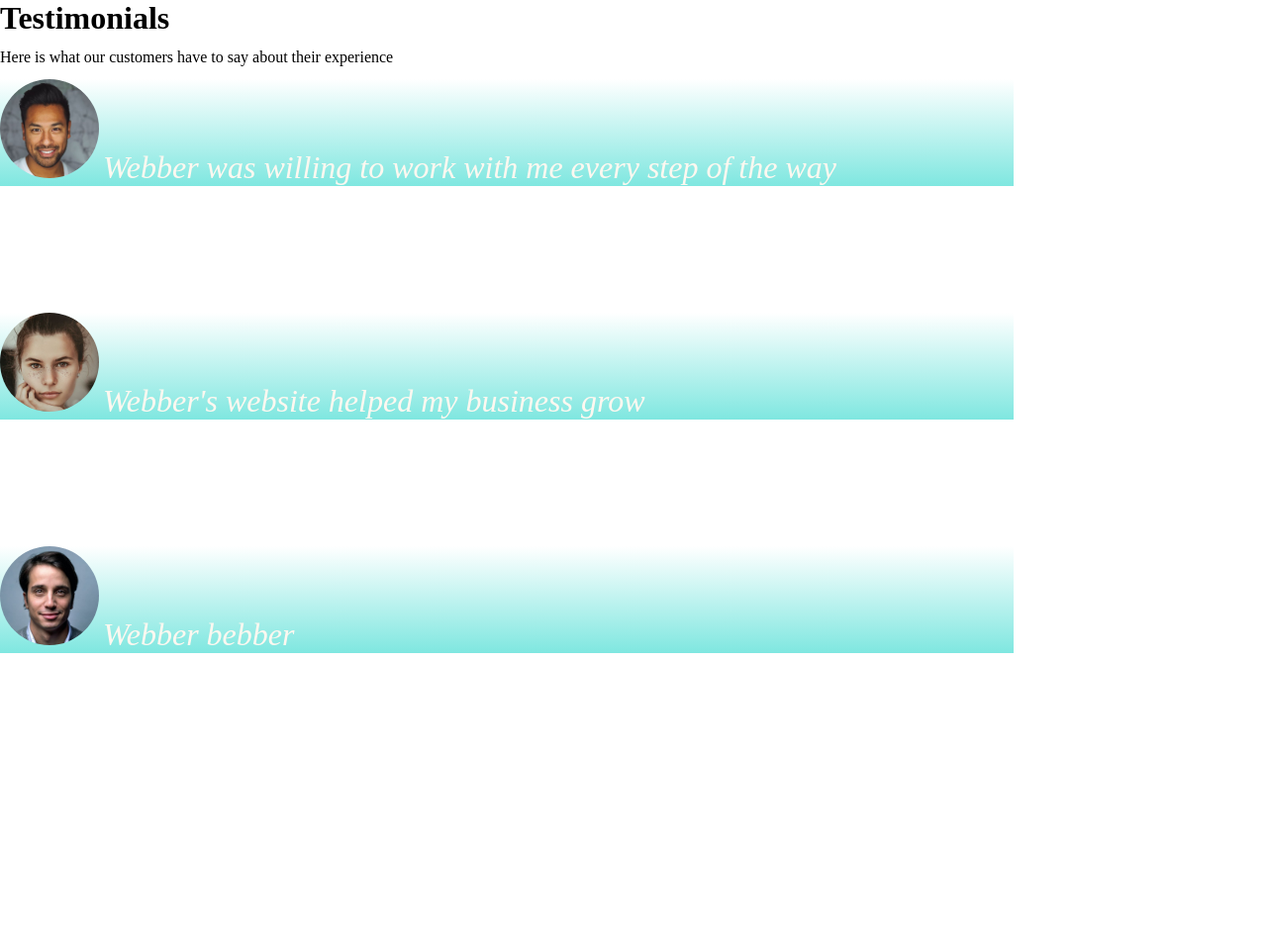
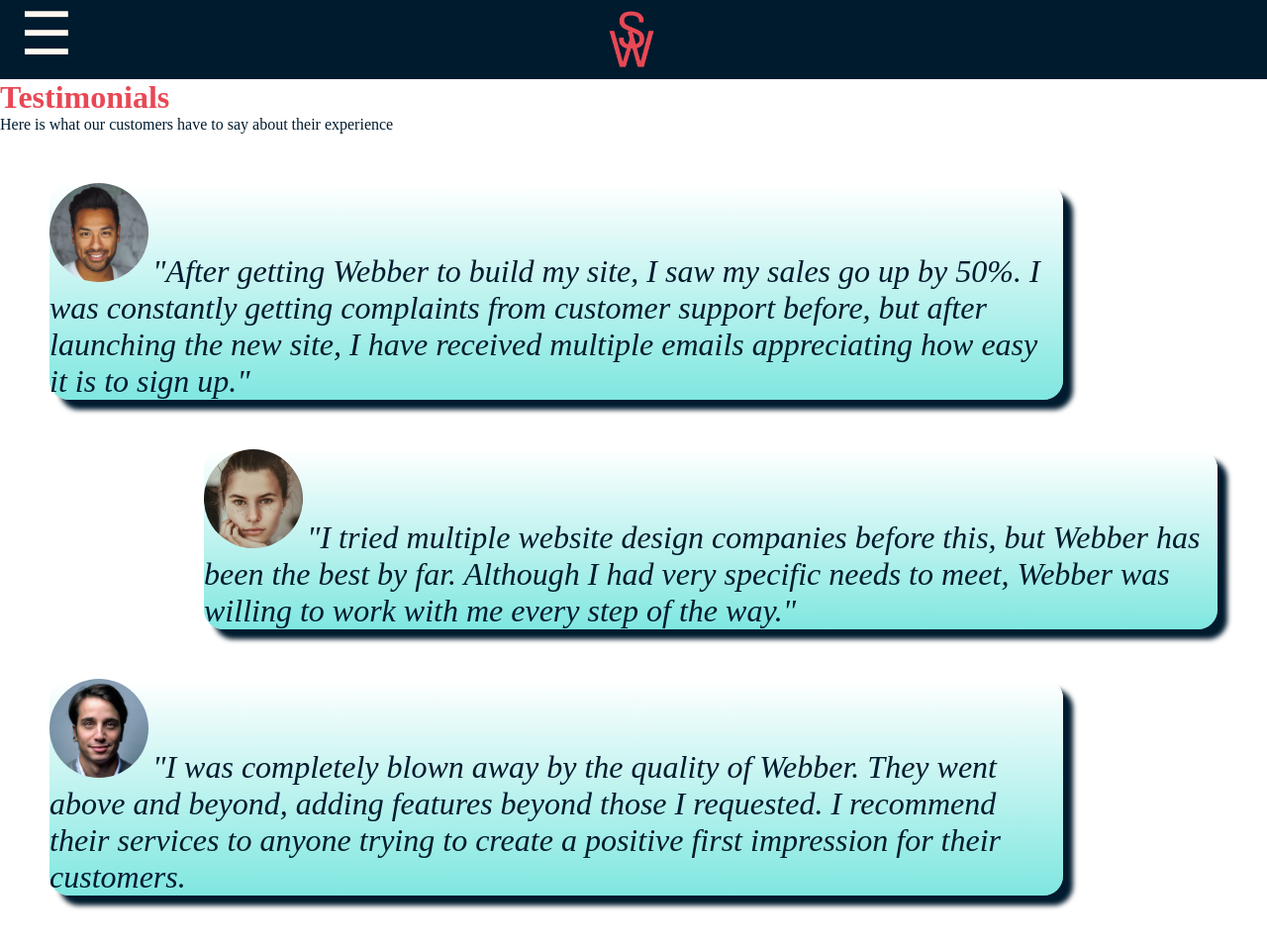
Before and after one commit to mirarj/SpiderWeb, a PHP site: page /testimonials.html in a window 1280 px wide. Shown: the whole page at 99% size. Before the commit the page ends 660 px from the top, so only its background shows below. Run offline with PHP 8.4, Linux system fonts and the light colour scheme.

Commit message:
updates pages

```diff
--- a/style.css
+++ b/style.css
@@ -9,6 +9,13 @@ height: 100vh;
 display: grid;
 grid-template-rows: auto auto auto;
 }
+
+a:visited, a:link {color:#e84855; text-decoration: none;}
+a:hover {font-weight: bolder;}
+
+h1 {color: #e84855;}
+h2 {color: #00cfc1;}
+p {color: #001b2e;}
 
 .header {
 background-color: #001B2E;;
@@ -135,6 +142,12 @@ padding-bottom: 30px;
 padding-top: 30px;
 }
 
+.box {
+    box-shadow: 10px 10px 5px #001b2e;
+    background-image:linear-gradient(180deg, white, #00cfc180 );
+    border-radius: 20px;
+}
+
 @media screen and (max-width: 700px) {
 .navigation_bar ul li {
 padding: 10px 6px;
--- a/testimonials.html
+++ b/testimonials.html
@@ -13,31 +13,74 @@
             integrity="sha256-ZwqZIVdD3iXNyGHbSYdsmWP//UBokj2FHAxKuSBKDSo="
             crossorigin="anonymous"></script>
     <style>
-        li.testimonial {list-style: none; width: 80%; background-image:linear-gradient(180deg, white, #00cfc180 ); margin-bottom: 10%;}
+        ul {margin-top: 50px;}
+        li.testimonial {list-style: none; width: 80%; background-image:linear-gradient(180deg, white, #00cfc180 ); margin-bottom: 50px;}
         .testimonial img {height: 100px; width:100px; display: inline; border-radius: 50px; overflow-y: hidden;}
-        .testimonial_text {height: 100px; align-self: flex-end; display: inline; color: #fff8f0; font-style: italic; font-size: 200%;}
-
+        .testimonial_text {height: 100px; align-self: flex-end; display: inline; color: #001b2e; font-style: italic; font-size: 200%;}
+        .left {float: left; margin-left: 50px;}
+        .right {float: right; margin-right: 50px;}
     </style>
-
-
 
 </head>
 
 <body>
+
+    <div class="header">
+
+        <div class="sidebar" id="sidebar">
+            <a><span class="close" id="close">&times;</span></a>
+            <ul>
+                <li><a href="index.html">Home Page</a></li>
+                <li><a href="contact_form.html">Contact Us</a></li>
+                <li><a href="aboutus.html">About Us</a></li>
+                <li><a href="webber.html">Payment Plans</a></li>
+                <li><a href="testimonials.html">Testimonials</a></li>
+                <li><a href="othersites.html">Websites We Built</a></li>
+                <li><a href="process.html">Our Services</a></li>
+            </ul>
+
+        </div>
+        <div class="logo">
+            <a href="index.html"><img id="logo_img" src="images/swico.ico"></a>
+        </div>
+
+        <div class="open_sidebar">
+            <span class="toggler" id="toggler">&#9776;</span>
+        </div>
+
+
+
+    </div>
+
+    <script>
+
+        let sidebar = document.getElementById("sidebar");
+        let toggler = document.getElementById("toggler");
+        let closer = document.getElementById('close');
+
+        closer.onclick = function() {
+            sidebar.style.width = "0px";
+        }
+
+        toggler.onclick = function() {
+            sidebar.style.width = "300px";
+        }
+    </script>
+
     <h1>Testimonials</h1>
     <p>Here is what our customers have to say about their experience</p>
     <ul>
-        <li class="testimonial">
+        <li class="testimonial box left">
             <img src="./images/person_1.jpg">
-            <div class="testimonial_text">Webber was willing to work with me every step of the way</div>
+            <div class="testimonial_text">"After getting Webber to build my site, I saw my sales go up by 50%. I was constantly getting complaints from customer support before, but after launching the new site, I have received multiple emails appreciating how easy it is to sign up."</div>
         </li>
-        <li class="testimonial">
+        <li class="testimonial box right">
             <img src="./images/person_2.jpg">
-            <div class="testimonial_text">Webber's website helped my business grow</div>
+            <div class="testimonial_text">"I tried multiple website design companies before this, but Webber has been the best by far. Although I had very specific needs to meet, Webber was willing to work with me every step of the way."</div>
         </li>
-        <li class="testimonial">
+        <li class="testimonial box left">
             <img src="./images/person_3.jpg">
-            <div class="testimonial_text">Webber bebber</div>
+            <div class="testimonial_text">"I was completely blown away by the quality of Webber. They went above and beyond, adding features beyond those I requested. I recommend their services to anyone trying to create a positive first impression for their customers.</div>
         </li>
     </ul>
 
--- a/webber.html
+++ b/webber.html
@@ -5,7 +5,7 @@
 	<style type="text/css">
 		body {
 			font-family: sans-serif;
-			background-color: #203C5A;
+			background-color: white;
 			color: #FFF8F0;
 		}
 		table,tr {
@@ -16,6 +16,7 @@
 			border-collapse: collapse;
 			margin-left: auto;
 			margin-right: auto;
+			background-color: #001B2E;
 		}
 		td,th {
 			border: 1px solid #001B2E;
```
Also changed, not shown: about.html (deleted, +0 -34 lines), contact.html (deleted, +0 -31 lines), index.html (+28 -33 lines), nav_bar.html (+6 -6 lines), payment.html (deleted, +0 -30 lines), process.html (+47 -55 lines), images/background.jpg (added), images/mira.png (added).
